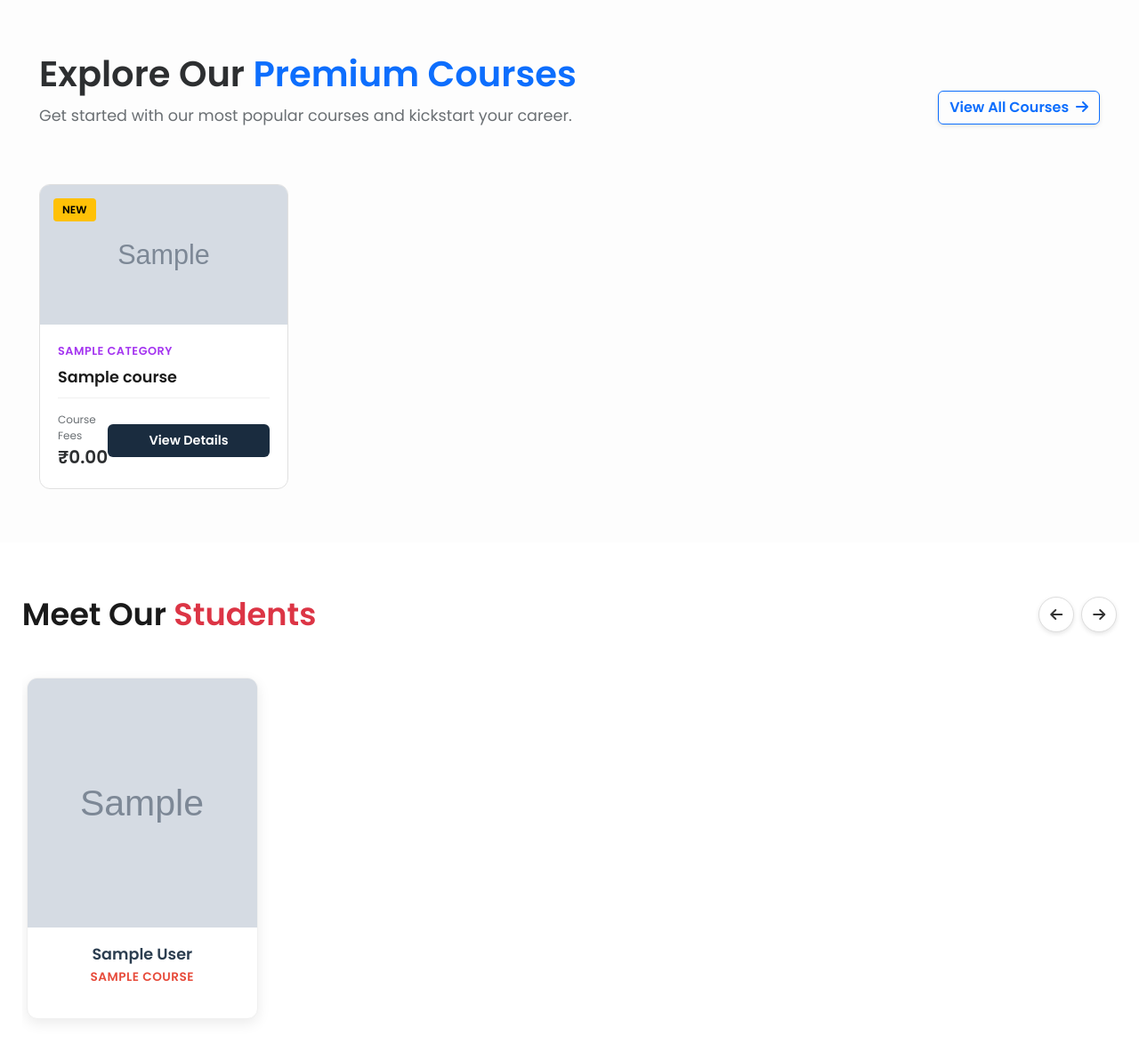
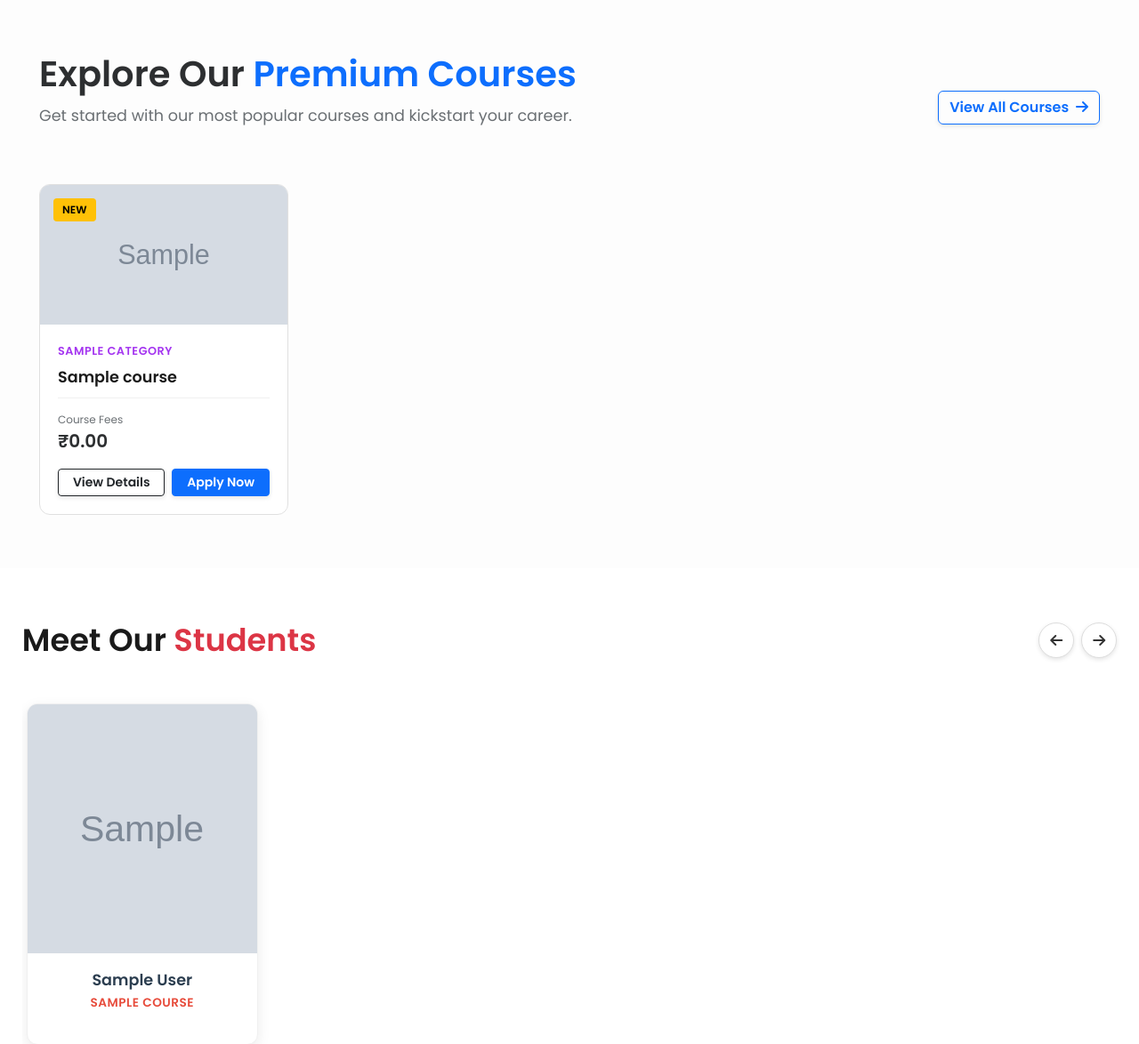
Before and after one commit to Rahul04909/scre, a PHP site: page /pace-foundation/ in a window 1280 px wide. Shown: the part 1621-2795 px from the top of the page at 89% size. Run offline with PHP 8.4, Linux system fonts and the light colour scheme; tables that the repository leaves empty or names only in its code hold one stand-in row (values such as "Sample post"); grey boxes marked "Sample" are stand-in pictures.

Commit message:
updated frontend course component

```diff
--- a/components/courses.php
+++ b/components/courses.php
@@ -199,12 +199,17 @@ if (isset($pdo)) {
                                 <div class="course-category"><?php echo htmlspecialchars($course['category_name'] ?? 'General'); ?></div>
                                 <h3 class="course-title"><?php echo htmlspecialchars($course['course_name']); ?></h3>
 
-                                <div class="course-meta">
-                                    <div class="course-fees-wrapper">
-                                        <span class="fees-label">Course Fees</span>
-                                        <span class="course-fees">₹<?php echo number_format($course['course_fees'], 2); ?></span>
+                                <div class="course-meta flex-column align-items-stretch">
+                                    <div class="d-flex justify-content-between align-items-end mb-3">
+                                        <div class="course-fees-wrapper">
+                                            <span class="fees-label">Course Fees</span>
+                                            <span class="course-fees">₹<?php echo number_format($course['course_fees'], 2); ?></span>
+                                        </div>
                                     </div>
-                                    <a href="course-details.php?id=<?php echo $course['id']; ?>" class="btn-apply text-center w-100">View Details</a>
+                                    <div class="d-flex gap-2">
+                                        <a href="course-details.php?id=<?php echo $course['id']; ?>" class="btn btn-outline-dark btn-sm flex-grow-1 fw-bold">View Details</a>
+                                        <a href="apply.php?course_id=<?php echo $course['id']; ?>" class="btn btn-primary btn-sm flex-grow-1 fw-bold">Apply Now</a>
+                                    </div>
                                 </div>
                             </div>
                         </div>
```
